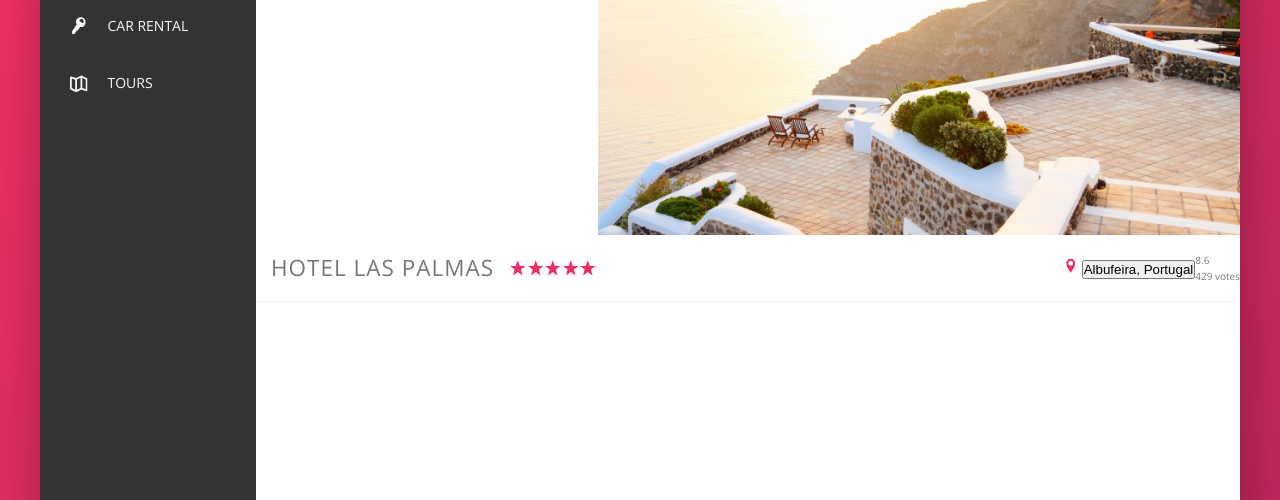
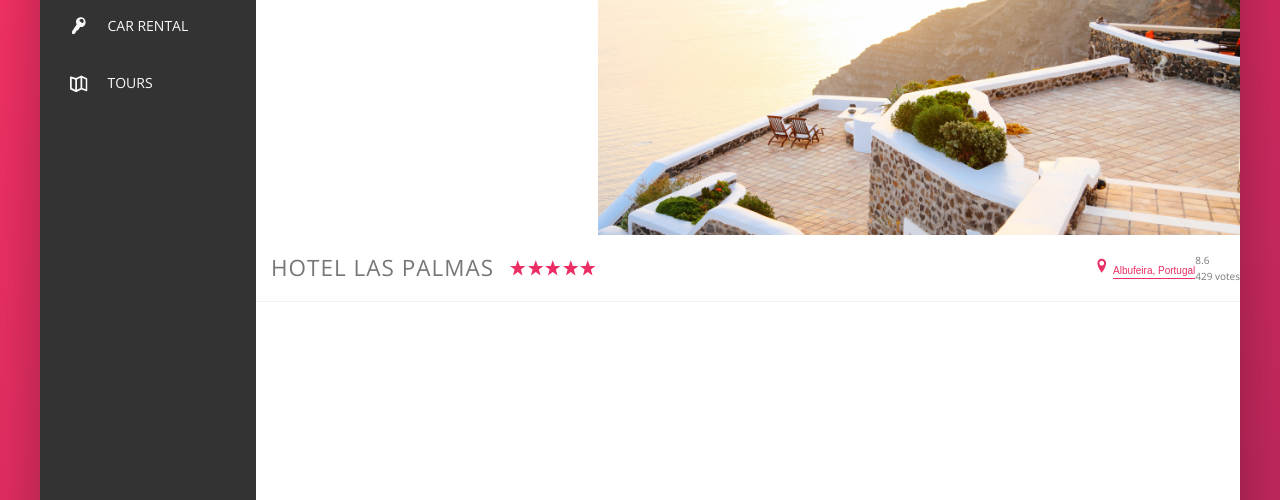
Before and after one commit to NwaguChima/trillo-ui, a website: page index.html in a window 1280 px wide. Shown: the part 300-800 px from the top of the page. Drawn offline with nearby package versions, Linux system fonts and the light colour scheme; files that its build step writes are made by us from their sources.

Commit message:
styled button inline

```diff
--- a/sass/_components.scss
+++ b/sass/_components.scss
@@ -276,3 +276,30 @@
   &__rating-count {
   }
 }
+
+///////////////////////////
+/// BUTTON INLINE
+
+.btn-inline {
+  border: none;
+  color: var(--color-primary);
+  font-size: inherit;
+  border-bottom: 1px solid currentColor;
+  padding-bottom: 2px;
+  display: inline-block;
+  background-color: transparent;
+  cursor: pointer;
+  transition: all 0.2s;
+  -webkit-transition: all 0.2s;
+  -moz-transition: all 0.2s;
+  -ms-transition: all 0.2s;
+  -o-transition: all 0.2s;
+
+  &:hover {
+    color: var(--color-grey-dark-1);
+  }
+
+  &:focus {
+    outline: none;
+  }
+}
```
